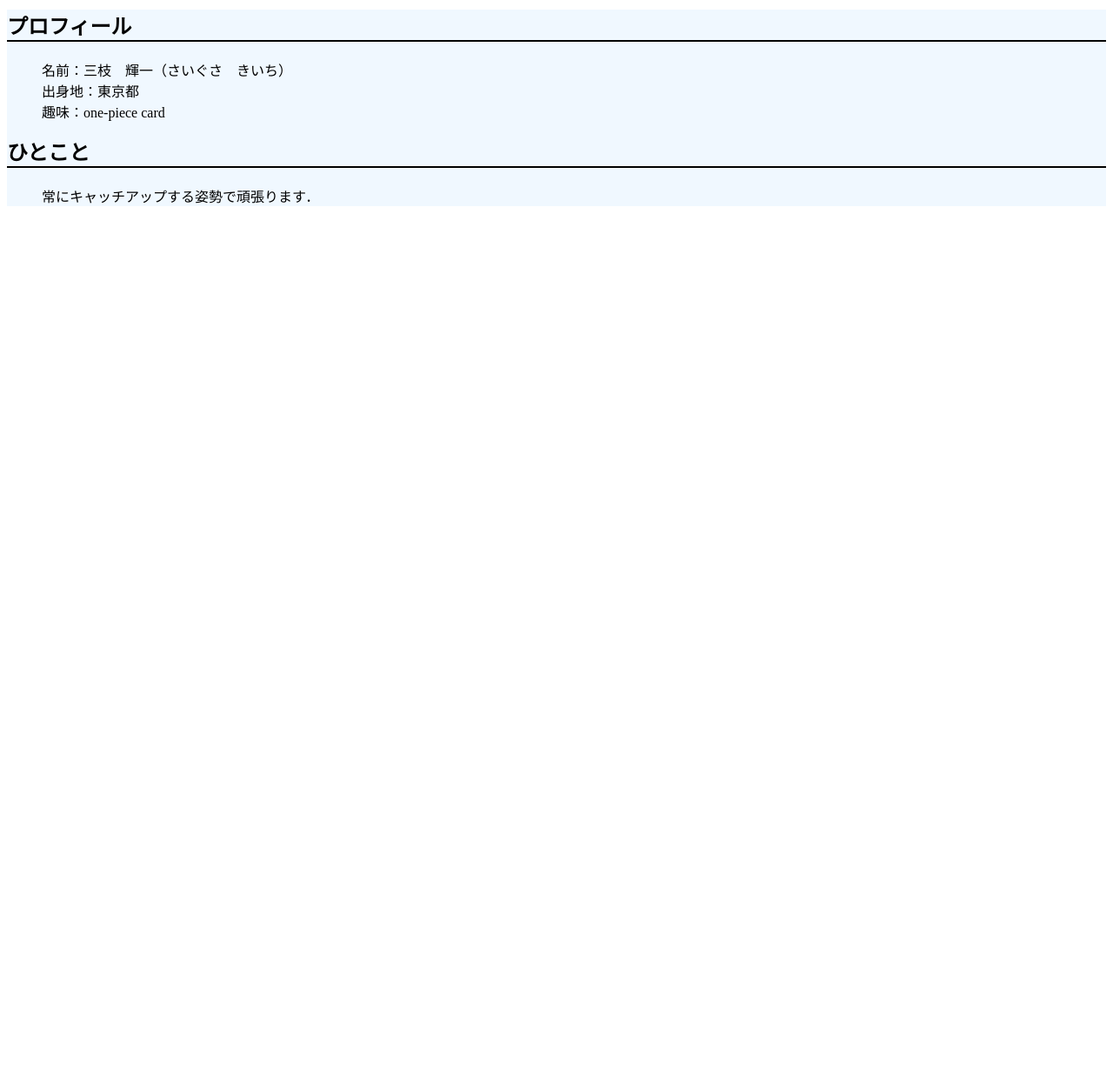
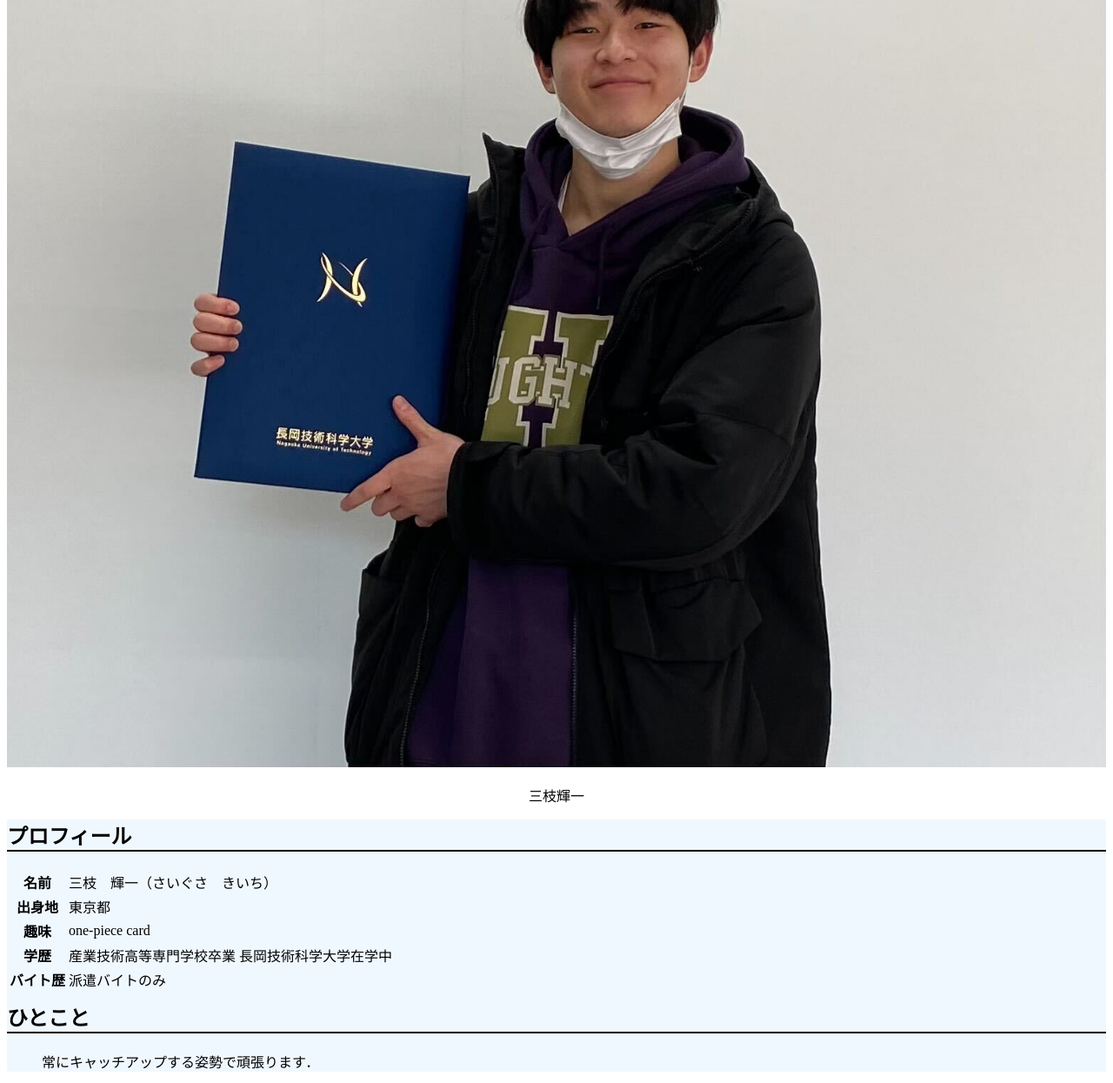
Before and after one commit to kSaigusa/jikoshoukai.gitohub.io, a plain HTML site: page index.html in a window 1280 px wide. Shown: the part 454-1699 px from the top of the page at 87% size. Before the commit the page ends 800 px from the top, so only its background shows below. Drawn offline with Linux system fonts and the light colour scheme.

Commit message:
Update index.html

```diff
--- a/index.html
+++ b/index.html
@@ -11,25 +11,51 @@
     </div>
 
     <div class="main">
+
         <div class="copy-container">
-            <img src="IMG_3753.jpg" width="30%" alt="画像が表示されます">
+            <img src="IMG_3753.jpg" width="100%" alt="画像が表示されます">
+            <p>三枝輝一</p>
         </div>
+
         <div class="contents">
+
             <div class="profile">
                 <h2>プロフィール</h2>
-                <ul>
-                    <li>名前：三枝　輝一（さいぐさ　きいち）</li>
-                    <li>出身地：東京都</li>
-                    <li>趣味：one-piece card</li>
-                </ul>
+                <table>
+                    <tbody>
+                        <tr>
+                            <th>名前</th>
+                            <td>三枝　輝一（さいぐさ　きいち）</td>
+                        </tr>
+                        <tr>
+                            <th>出身地</th>
+                            <td>東京都</td>
+                        </tr>
+                        <tr>
+                            <th>趣味</th>
+                            <td>one-piece card</td>
+                        </tr>
+                        <tr>
+                            <th>学歴</th>
+                            <td>産業技術高等専門学校卒業 長岡技術科学大学在学中</td>
+                        </tr>
+                        <tr>
+                            <th>バイト歴</th>
+                            <td>派遣バイトのみ</td>
+                        </tr>
+                    </tbody>
+                </table>
             </div>
+
             <div class="word">
                 <h2>ひとこと</h2>
                 <ul>
                     <li>常にキャッチアップする姿勢で頑張ります．</li>
                 </ul>
             </div>
+
         </div>
+
         <div class="contact-form">
 
         </div>
```
